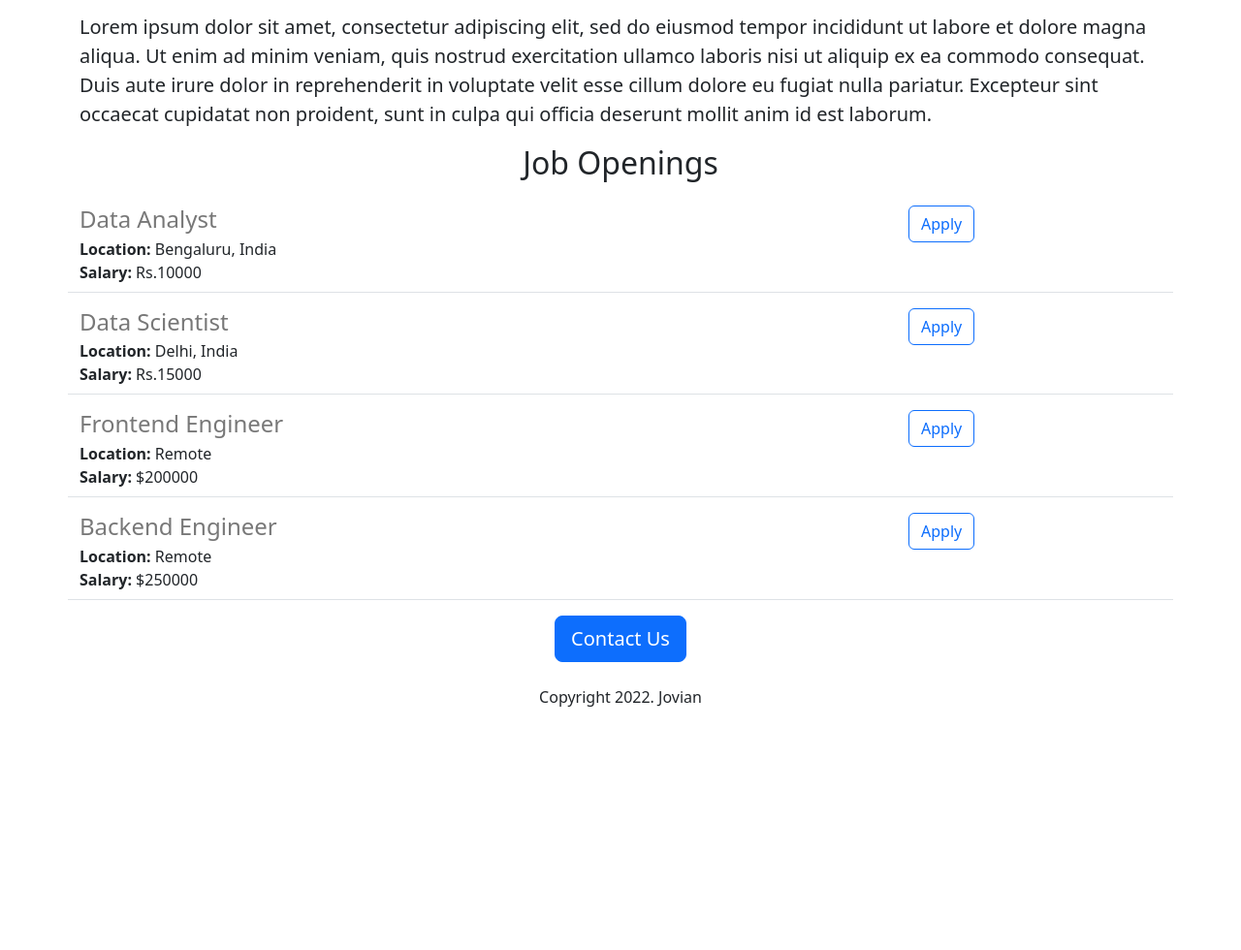
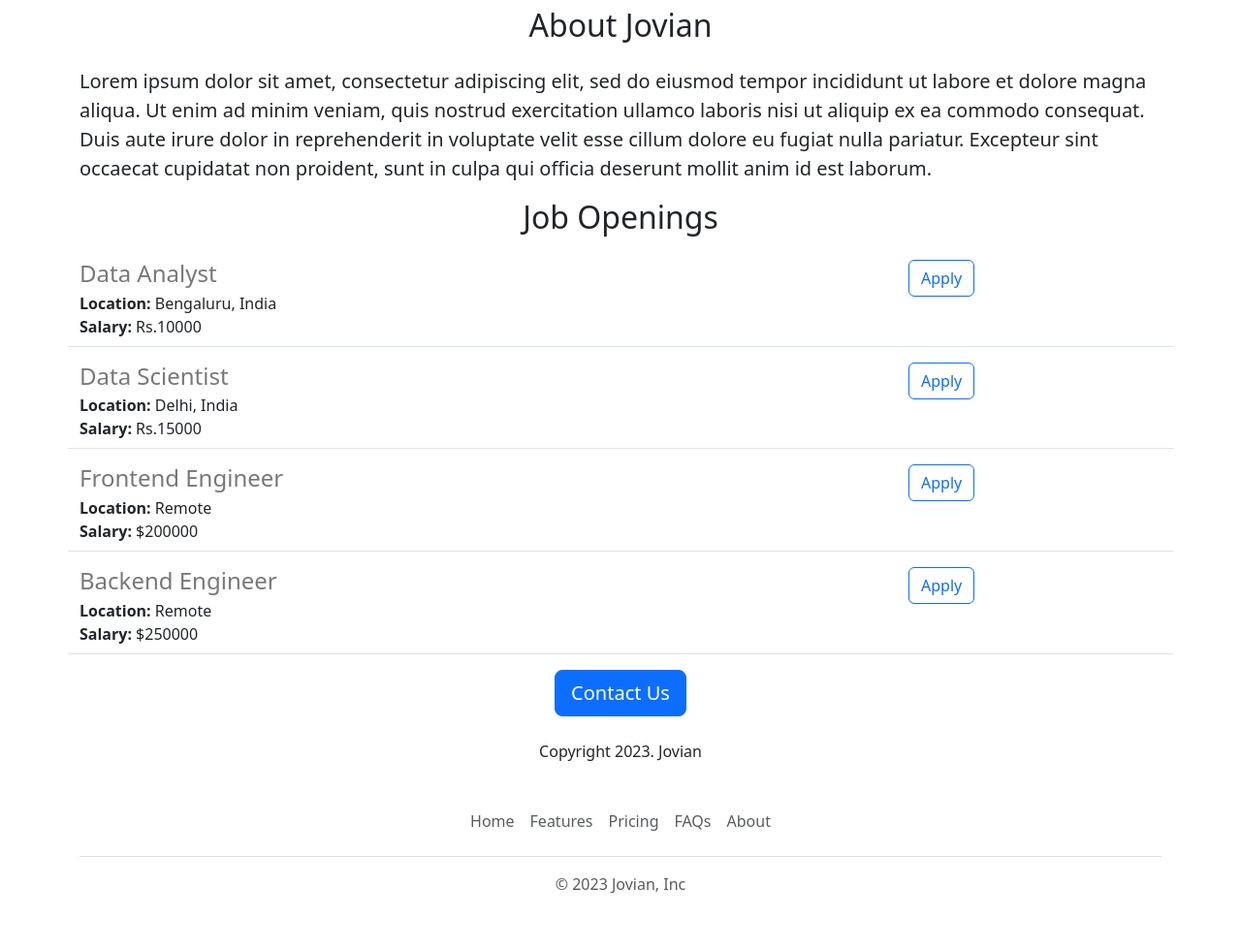
Before and after one commit to houdinipapi/jovian-careers-website, a Flask app: page / in a window 1280 px wide. Shown: the part 437-1417 px from the top of the page at 97% size. Before the commit the page ends 1166 px from the top, so only its background shows below. Run offline with Flask 3, Linux system fonts and the light colour scheme.

Commit message:
Added a footer

```diff
--- /dev/null
+++ b/templates/footer.html
@@ -0,0 +1,12 @@
+<div class="container">
+  <footer class="py-3 my-4">
+    <ul class="nav justify-content-center border-bottom pb-3 mb-3">
+      <li class="nav-item"><a href="#" class="nav-link px-2 text-body-secondary">Home</a></li>
+      <li class="nav-item"><a href="#" class="nav-link px-2 text-body-secondary">Features</a></li>
+      <li class="nav-item"><a href="#" class="nav-link px-2 text-body-secondary">Pricing</a></li>
+      <li class="nav-item"><a href="#" class="nav-link px-2 text-body-secondary">FAQs</a></li>
+      <li class="nav-item"><a href="#" class="nav-link px-2 text-body-secondary">About</a></li>
+    </ul>
+    <p class="text-center text-body-secondary">&copy; 2023 Jovian, Inc</p>
+  </footer>
+</div>
--- a/templates/home.html
+++ b/templates/home.html
@@ -25,8 +25,9 @@
       </div>
       <div class="text-center">
         <button class=" btn btn-primary btn-lg">Contact Us</button>
-        <p class="mt-4">Copyright 2022. Jovian</p>
+        <p class="mt-4">Copyright 2023. Jovian</p>
         </div>
     </div>
+    {% include 'footer.html' %}
   </body>
 </html>
--- a/templates/nav.html
+++ b/templates/nav.html
@@ -6,3 +6,4 @@
     </a>
   </div>
 </nav>
+<div style="height:56px"></div>
```
